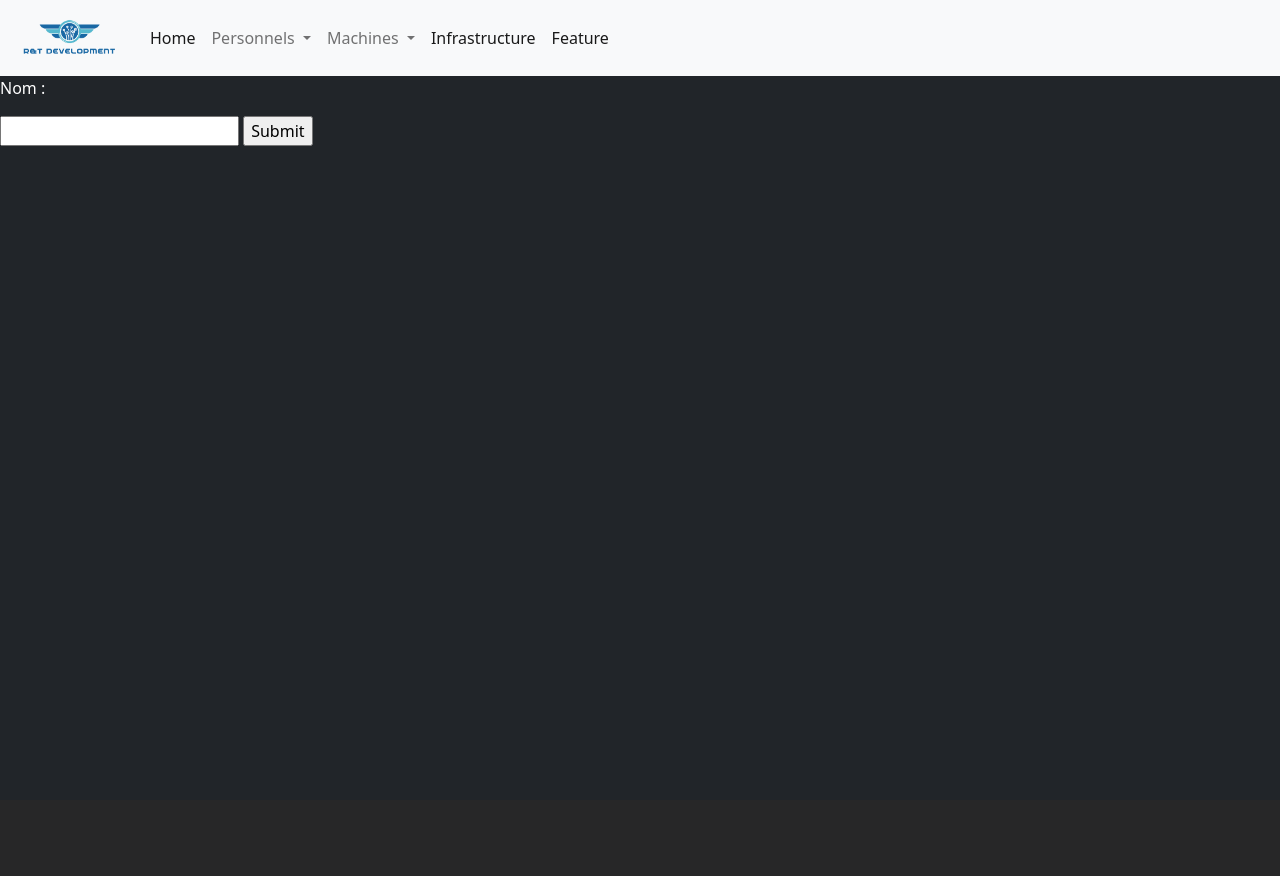
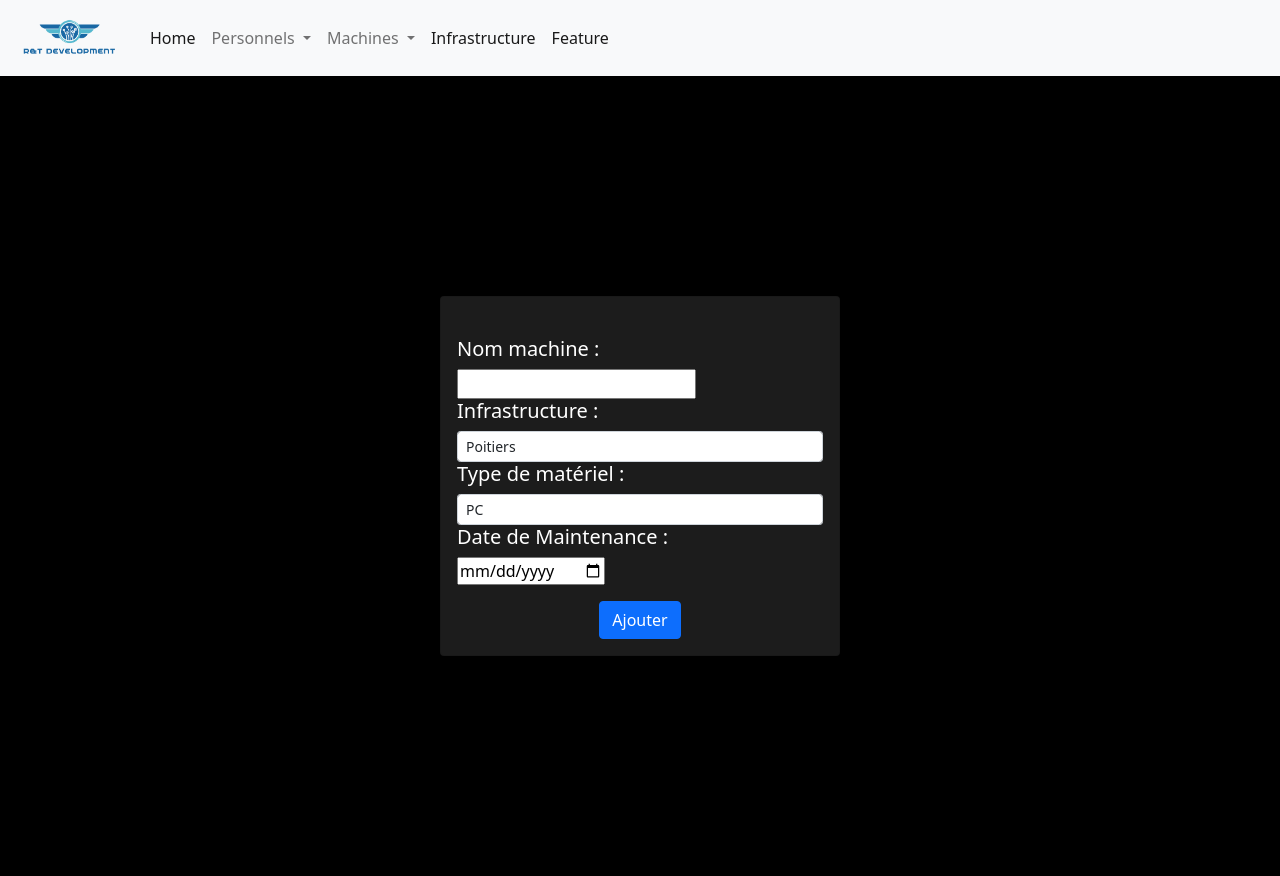
Before and after one commit to NZ0H/SAE-DJANGO-2.03, a Django app: page /computerApp/add-machine/ in a window 1280 px wide. Before the commit the page ends 146 px from the top, so only its background shows below. Run offline with Django 4.2, Linux system fonts and the light colour scheme.

Commit message:
Add files via upload

```diff
--- a/DJANGO FINAL/computermngt/computerApp/forms.py
+++ b/DJANGO FINAL/computermngt/computerApp/forms.py
@@ -3,14 +3,34 @@ from django.core.exceptions import ValidationError
 from .models import Machine,Personnel
 
 class AddMachineForm (forms.Form ) :
-    nom = forms.CharField (required = True ,label = 'Nom de la machine' )
+    nom = forms.CharField (required = True ,label = 'Nom de la machine')
+    lieu_infrastructure = forms.CharField (required = True ,label = 'Infrastructure')
+    maintenanceDate = forms.CharField (required = True ,label = 'Date de maintenance')
+    type_materiel = forms.CharField (required = True ,label = 'Type de matériel')
+
     def clean_nom(self) :
         data = self.cleaned_data ["nom"]
         if len(data) > 15 :
             raise ValidationError(("Erreur de format pour le champ nom"))
         return data
-    def clean_date_maintenace(self):
-        pass
+
+    def clean_maintenanceDate(self):
+        data = self.cleaned_data ["maintenanceDate"]
+        if len(data) > 15 :
+            raise ValidationError(("Erreur de format pour le champ nom"))
+        return data
+
+    def clean_lieu_infrastructure(self):
+        data = self.cleaned_data ["lieu_infrastructure"]
+        if len(data) > 15 :
+            raise ValidationError(("Erreur de format pour le champ nom"))
+        return data
+
+    def clean_type_materiel(self):
+        data = self.cleaned_data ["type_materiel"]
+        if len(data) > 15 :
+            raise ValidationError(("Erreur de format pour le champ nom"))
+        return data
 
 
 class DeleteMachineForm(forms.Form):
@@ -27,30 +47,34 @@ class DeleteMachineForm(forms.Form):
 class AddPersonnelForm (forms.Form ) :
     nom = forms.CharField (required = True ,label = "Nom de l'employé" )
     prenom = forms.CharField (required = True ,label = "Prenom de l'employé" )
-    email = forms.CharField (required = True ,label = "Prenom de l'employé" )
-    poste = forms.CharField (required = True ,label = "Prenom de l'employé" )
-    civilite = forms.CharField (required = True ,label = "Prenom de l'employé" )
+    email = forms.CharField (required = True ,label = "Email de l'employé" )
+    poste = forms.CharField (required = True ,label = "Poste de l'employé" )
+    civilite = forms.CharField (required = True ,label = "Civilite de l'employé" )
 
     def clean_nom(self) :
         data = self.cleaned_data ["nom"]
         if len(data) > 15 :
             raise ValidationError(("Erreur de format pour le champ nom"))
         return data
+
     def clean_prenom(self):
         data = self.cleaned_data ["prenom"]
         if len(data) > 15 :
             raise ValidationError(("Erreur de format pour le champ prenom"))
         return data
+
     def clean_poste(self):
         data = self.cleaned_data ["poste"]
         if len(data) > 15 :
             raise ValidationError(("Erreur de format pour le champ poste"))
         return data
+
     def clean_email(self):
         data = self.cleaned_data ["email"]
         if len(data) > 50 :
             raise ValidationError(("Erreur de format pour le champ email"))
         return data
+
     def clean_civilite(self):
         data = self.cleaned_data ["civilite"]
         if data not in ['Madame', 'Monsieur']:
--- a/DJANGO FINAL/computermngt/computerApp/templates/computerApp/machine_add.html
+++ b/DJANGO FINAL/computermngt/computerApp/templates/computerApp/machine_add.html
@@ -1,9 +1,54 @@
 {% extends "index.html" %}
 
 {% block content %}
-<form method="post">
-{% csrf_token %}
-<p style='color:white'>Nom :</p>{{form.nom}}
-<input type="submit" value = "Submit">
-</form>
+<div class="container d-flex justify-content-center align-items-center" style="height: 100vh;">
+    <div class="card text-white w-75" style="background-color: #1c1c1c; max-width: 400px;">
+        <div class="card-body">
+            <form method="post" class="form-horizontal">
+
+                {% csrf_token %}
+
+                <div class="form-group mt-4">
+                    <h5 class="control-label" for="nom">Nom machine :</h5>
+                    <div>
+                    {{ form.nom }}
+                    </div>
+                </div>
+
+                <div class="form-group">
+                    <h5 class="control-label" for="lieu_infrastructure">Infrastructure :</h5>
+                    <select class="form-control form-control-sm" id="lieu_infrastructure" name="lieu_infrastructure">
+                        <option value="Poitiers">Poitiers</option>
+                        <option value="Marseille">Marseille</option>
+                        <option value="Châtellerault">Châtellerault</option>
+                    </select>
+                </div>
+
+                <div class="form-group">
+                        <h5 class="control-label" for="type_materiel">Type de matériel :</h5>
+                    <select class="form-control form-control-sm" id="type_materiel" name="type_materiel">
+                        <option value="PC">PC</option>
+                        <option value="Switch">Switch</option>
+                        <option value="Routeur">Routeur</option>
+                        <option value="Serveur">Serveur</option>
+                        <option value="Mac">Mac</option>
+                    </select>
+                </div>
+
+
+                <div class="form-group">
+                    <h5 class="control-label" for="maintenanceDate">Date de Maintenance :</h5>
+                    <input type="date" id="maintenanceDate" name="maintenanceDate">
+                </div>
+
+                <div class="form-group mt-3">
+                    <div class="text-center">
+                      <button type="submit" class="btn btn-primary">Ajouter</button>
+                    </div>
+                </div>
+
+            </form>
+        </div>
+    </div>
+</div>
 {% endblock %}
--- a/DJANGO FINAL/computermngt/computerApp/templates/computerApp/personnel_del.html
+++ b/DJANGO FINAL/computermngt/computerApp/templates/computerApp/personnel_del.html
@@ -13,14 +13,14 @@
             </div>
         </div>
         <div class="form-group">
-            <label class="control-label" for="poste">Phrase à écrire :</label>
+            <label class="control-label" for="poste">Phrase à écrire : "Je confirme la suppression de l'utilisateur"</label>
             <div>
                 {{ form.phrase_confirmation }}
             </div>
         </div>
         <div class="form-group mt-3">
           <div class="text-center">
-            <button type="submit" class="btn btn-primary">Submit</button>
+            <button type="submit" class="btn btn-primary">Supprimer</button>
           </div>
         </div>
       </form>
--- a/DJANGO FINAL/computermngt/computerApp/templates/index.html
+++ b/DJANGO FINAL/computermngt/computerApp/templates/index.html
@@ -11,17 +11,15 @@
 
 </head>
 
-<body class="bg-dark">
+<body style="background-color: black;">
 
-  {% block sidebar %}
-  {% load static %}
+{% block sidebar %}
+{% load static %}
 
 
   <nav class="navbar navbar-expand-lg navbar-light bg-light">
     <div class="container-fluid">
-
       <a class="navbar-brand" href="{% url 'index'%}"><img src="{% static 'computerApp/images/rtdev.png' %}" class="card-img-top" alt="logo" style="height: 50px; object-fit: contain;"></a>
-
       <button class="navbar-toggler" type="button" data-bs-toggle="collapse" data-bs-target="#navbarNavDropdown" aria-controls="navbarNavDropdown" aria-expanded="false" aria-label="Toggle navigation">
         <span class="navbar-toggler-icon"></span>
       </button>
--- a/DJANGO FINAL/computermngt/computerApp/views.py
+++ b/DJANGO FINAL/computermngt/computerApp/views.py
@@ -15,8 +15,12 @@ def index(request):
 
 def liste_machines(request):
     machines = Machine.objects.all()
+    type_machine = request.GET.get('type')
+    if type_machine:
+        machines = machines.filter(type_machine=type_machine)
     context = {
         'machines' : machines,
+        'type_machine' : type_machine,
     }
     return render(request,'templates/computerApp/liste_machines.html',context)
 
@@ -36,12 +40,16 @@ def machine_add_form(request):
     if request.method == 'POST' :
         form = AddMachineForm(request.POST or None)
         if form.is_valid():
-            new_machine = Machine(nom=form.cleaned_data['nom'])
+            new_machine = Machine(
+                nom = form.cleaned_data['nom'],
+                lieu_infrastructure = form.cleaned_data['lieu_infrastructure'],
+                maintenanceDate = form.cleaned_data['maintenanceDate'],
+                type_materiel = form.cleaned_data['type_materiel']
+                )
             new_machine.save()
             return redirect('machines')
     else :
         form = AddMachineForm()
-
     context ={'form':form}
     return render(request,'computerApp/machine_add.html',context)
 
@@ -65,7 +73,7 @@ def personnel_detail_view(request,pk):
 
 def personnel_add_form(request):
     if request.method == 'POST':
-        form = AddPersonnelForm(request.POST)
+        form = AddPersonnelForm(request.POST or None)
         if form.is_valid():
             new_personnel = Personnel(
                 nom=form.cleaned_data['nom'],
```
Also changed, not shown: DJANGO FINAL/computermngt/computerApp/models.py (+27 -12 lines), DJANGO FINAL/computermngt/computerApp/templates/computerApp/liste_machines.html (+21 -7 lines), DJANGO FINAL/computermngt/computerApp/templates/computerApp/machine_del.html (+26 -6 lines), DJANGO FINAL/computermngt/computerApp/templates/computerApp/machine_detail.html (+5 -2 lines), DJANGO FINAL/computermngt/computerApp/templates/computerApp/personnel_add.html (+14 -13 lines), DJANGO FINAL/computermngt/computerApp/templates/computerApp/personnel_detail.html (+5 -5 lines), DJANGO FINAL/computermngt/computerApp/migrations/0013_rename_mach_machine_type_machine_and_more.py (added), DJANGO FINAL/computermngt/computerApp/migrations/0014_alter_machine_maintenancedate_alter_personnel_poste.py (added), DJANGO FINAL/computermngt/db.sqlite3.
